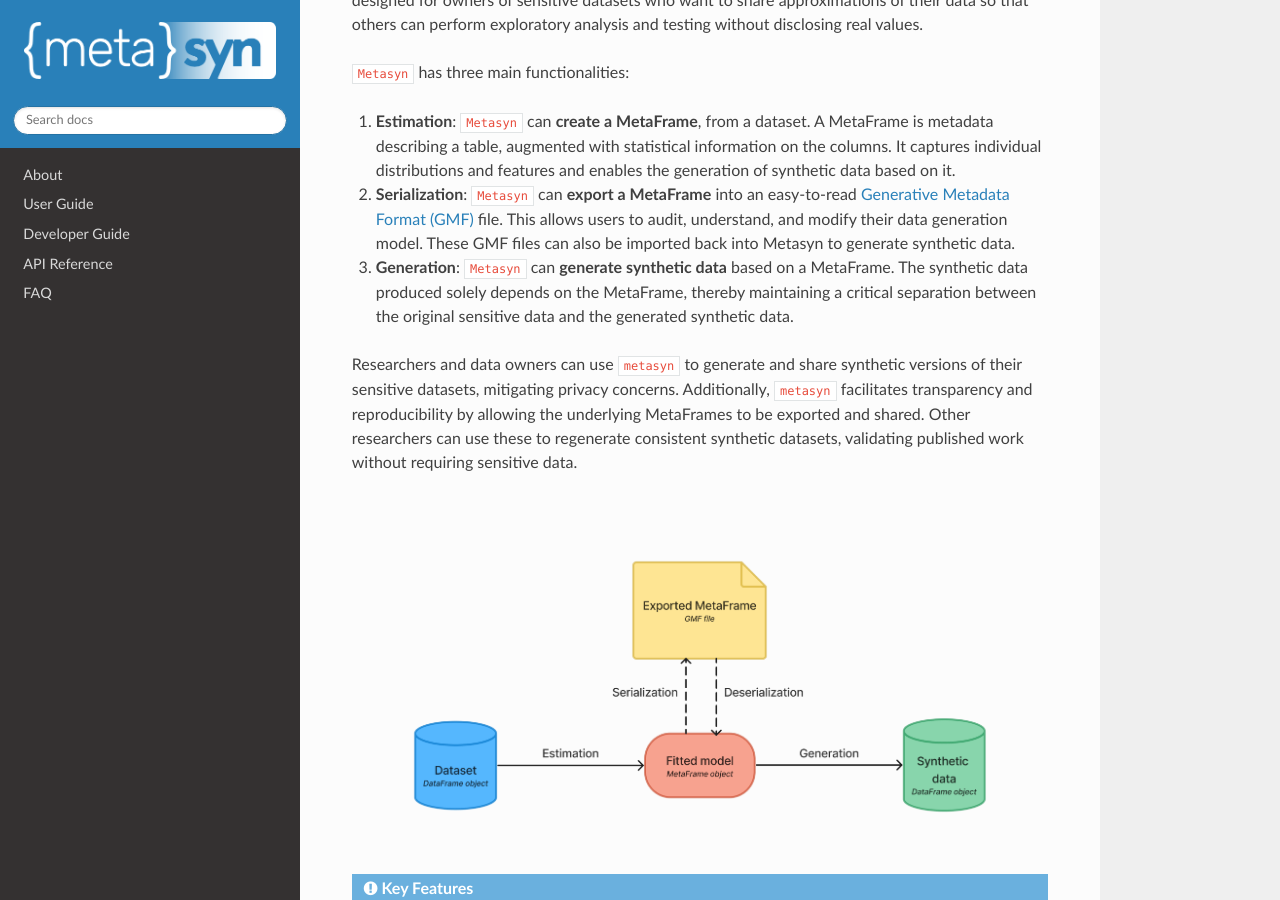
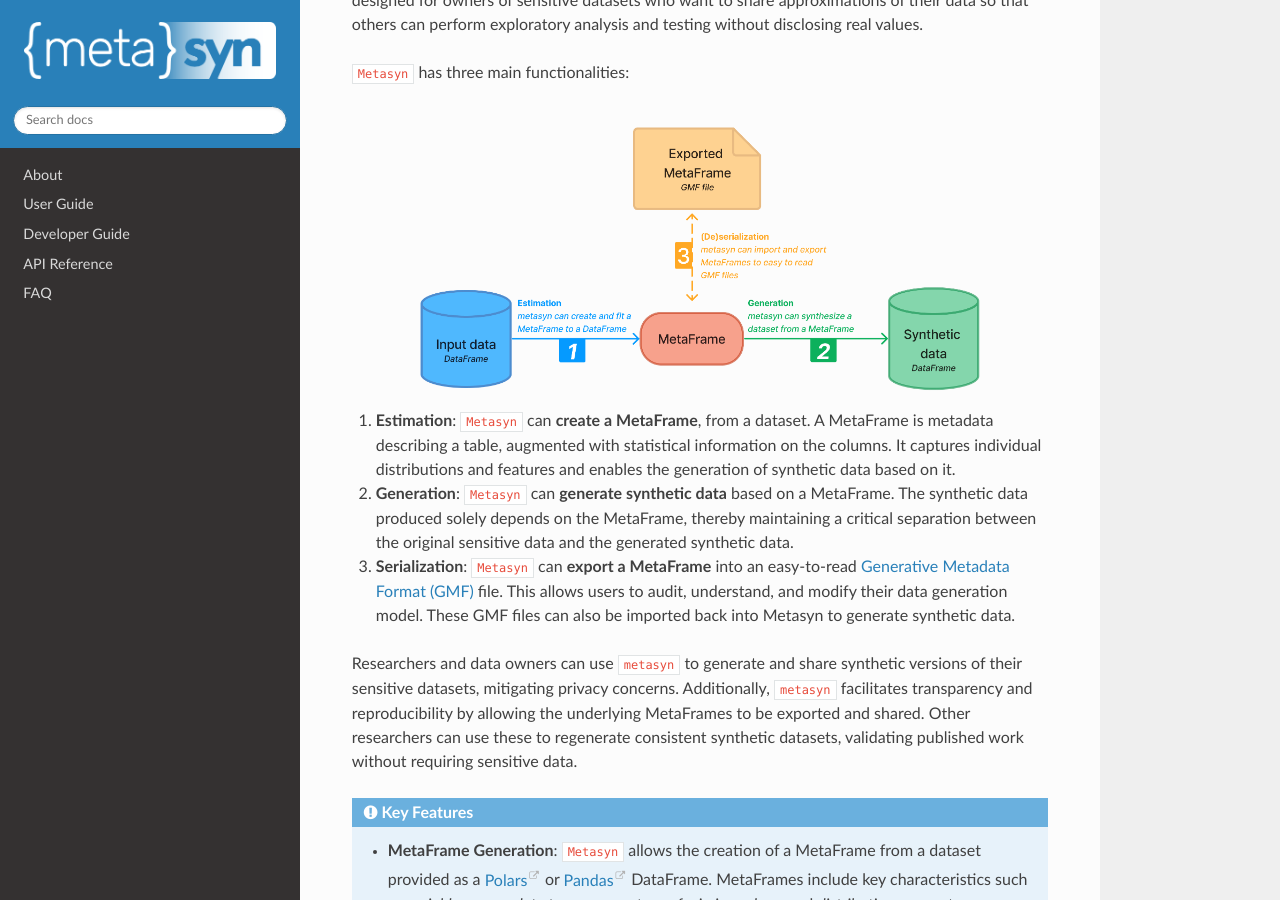
Before and after one commit to sodascience/metasyn, a Sphinx documentation site: the page built from docs/source/index.rst, in a window 1280 px wide and 900 px high, scrolled down 521 px. Built offline with Sphinx 7.4.7 and the Read the Docs theme 2.0.0, drawn with Linux system fonts in a browser that asks for light colours.

Commit message:
discussed changes!

```diff
--- a/docs/source/index.rst
+++ b/docs/source/index.rst
@@ -31,16 +31,18 @@
 
 ``Metasyn`` has three main functionalities:
 
-1. **Estimation**: ``Metasyn`` can **create a MetaFrame**, from a dataset. A MetaFrame is metadata describing a table, augmented with statistical information on the columns. It captures individual distributions and features and enables the generation of synthetic data based on it.
-2. **Serialization**: ``Metasyn`` can **export a MetaFrame** into an easy-to-read :doc:`/developer/GMF` file. This allows users to audit, understand, and modify their data generation model. These GMF files can also be imported back into Metasyn to generate synthetic data.
-3. **Generation**: ``Metasyn`` can **generate synthetic data** based on a MetaFrame. The synthetic data produced solely depends on the MetaFrame, thereby maintaining a critical separation between the original sensitive data and the generated synthetic data.
-
-Researchers and data owners can use ``metasyn`` to generate and share synthetic versions of their sensitive datasets, mitigating privacy concerns. Additionally, ``metasyn`` facilitates transparency and reproducibility by allowing the underlying MetaFrames to be exported and shared. Other researchers can use these to regenerate consistent synthetic datasets, validating published work without requiring sensitive data.
-
 .. image:: /images/pipeline_basic.png
    :width: 100%
    :alt: ``Metasyn`` Pipeline
    :align: center
+
+1. **Estimation**: ``Metasyn`` can **create a MetaFrame**, from a dataset. A MetaFrame is metadata describing a table, augmented with statistical information on the columns. It captures individual distributions and features and enables the generation of synthetic data based on it.
+2. **Generation**: ``Metasyn`` can **generate synthetic data** based on a MetaFrame. The synthetic data produced solely depends on the MetaFrame, thereby maintaining a critical separation between the original sensitive data and the generated synthetic data.
+3. **Serialization**: ``Metasyn`` can **export a MetaFrame** into an easy-to-read :doc:`/developer/GMF` file. This allows users to audit, understand, and modify their data generation model. These GMF files can also be imported back into Metasyn to generate synthetic data.
+
+Researchers and data owners can use ``metasyn`` to generate and share synthetic versions of their sensitive datasets, mitigating privacy concerns. Additionally, ``metasyn`` facilitates transparency and reproducibility by allowing the underlying MetaFrames to be exported and shared. Other researchers can use these to regenerate consistent synthetic datasets, validating published work without requiring sensitive data.
+
+
 
 .. admonition:: Key Features
 
```
Also changed, not shown: README.md (+19 -21 lines), docs/source/images/expanded_example_estimation_generation.png, docs/source/images/pipeline_basic.png.
